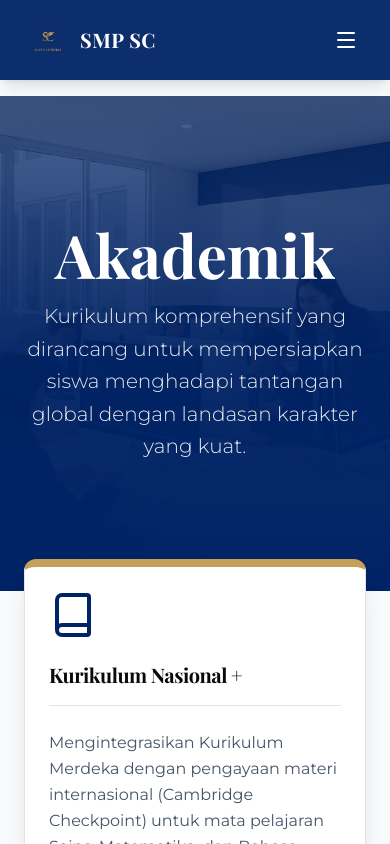
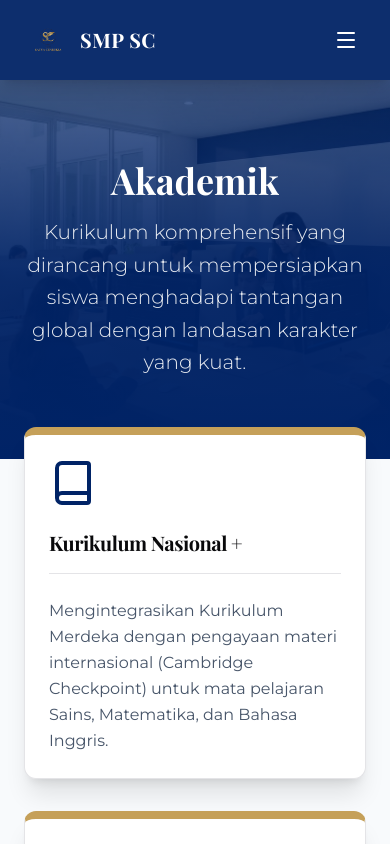
Before and after one commit to Rangga11268/siakad-smp, a React (Vite) app: page /academic in a window 390 px wide. Shown: the top 844 px of the page. Built offline with nearby package versions, Linux system fonts and the light colour scheme; a web font is replaced by a local one.

Commit message:
feat: add public contact, facilities, about, and academic pages.

```diff
--- a/src/pages/public/AboutPage.tsx
+++ b/src/pages/public/AboutPage.tsx
@@ -1,8 +1,8 @@
 const AboutPage = () => {
   return (
-    <div className="pt-24 bg-white min-h-screen">
+    <div className="pt-20 md:pt-24 bg-white min-h-screen">
       <div className="container mx-auto px-6 py-12">
-        <h1 className="font-serif text-5xl font-bold text-school-navy mb-8 text-center">
+        <h1 className="font-serif text-3xl md:text-5xl font-bold text-school-navy mb-8 text-center">
           Tentang Kami
         </h1>
         <div className="w-24 h-1 bg-school-gold mx-auto mb-16"></div>
--- a/src/pages/public/AcademicPage.tsx
+++ b/src/pages/public/AcademicPage.tsx
@@ -3,9 +3,9 @@ import { Card, CardContent, CardHeader, CardTitle } from "@/components/ui/card";
 
 const AcademicPage = () => {
   return (
-    <div className="pt-24 bg-slate-50 min-h-screen">
+    <div className="pt-20 md:pt-24 bg-slate-50 min-h-screen">
       {/* Hero for Academic - Updated with Image */}
-      <div className="relative bg-school-navy text-white py-32 text-center overflow-hidden">
+      <div className="relative bg-school-navy text-white py-20 md:py-32 text-center overflow-hidden">
         <div className="absolute inset-0">
           <img
             src="/img/AkademikIMG.webp"
@@ -15,7 +15,9 @@ const AcademicPage = () => {
           <div className="absolute inset-0 bg-gradient-to-t from-school-navy via-school-navy/80 to-transparent"></div>
         </div>
         <div className="relative z-10 container mx-auto px-6">
-          <h1 className="font-serif text-6xl font-bold mb-4">Akademik</h1>
+          <h1 className="font-serif text-4xl md:text-6xl font-bold mb-4">
+            Akademik
+          </h1>
           <p className="text-xl text-white/90 max-w-3xl mx-auto font-light leading-relaxed">
             Kurikulum komprehensif yang dirancang untuk mempersiapkan siswa
             menghadapi tantangan global dengan landasan karakter yang kuat.
--- a/src/pages/public/ContactPage.tsx
+++ b/src/pages/public/ContactPage.tsx
@@ -5,7 +5,7 @@ import { Mail, MapPin, Phone } from "lucide-react";
 
 const ContactPage = () => {
   return (
-    <div className="relative min-h-screen pt-24 bg-slate-50">
+    <div className="relative min-h-screen pt-20 md:pt-24 bg-slate-50">
       {/* Background with Overlay */}
       <div className="absolute top-0 w-full h-[50vh] bg-school-navy overflow-hidden">
         <img
@@ -17,7 +17,7 @@ const ContactPage = () => {
       </div>
 
       <div className="container relative z-10 mx-auto px-6 py-12">
-        <h1 className="font-serif text-5xl font-bold text-school-gold mb-16 text-center drop-shadow-md">
+        <h1 className="font-serif text-3xl md:text-5xl font-bold text-school-gold mb-16 text-center drop-shadow-md">
           Hubungi Kami
         </h1>
 
--- a/src/pages/public/FacilitiesPage.tsx
+++ b/src/pages/public/FacilitiesPage.tsx
@@ -38,9 +38,9 @@ const FacilitiesPage = () => {
   ];
 
   return (
-    <div className="pt-24 bg-white min-h-screen">
+    <div className="pt-20 md:pt-24 bg-white min-h-screen">
       <div className="container mx-auto px-6 py-12">
-        <h1 className="font-serif text-5xl font-bold text-school-navy mb-8 text-center">
+        <h1 className="font-serif text-3xl md:text-5xl font-bold text-school-navy mb-8 text-center">
           Fasilitas Sekolah
         </h1>
         <div className="w-24 h-1 bg-school-gold mx-auto mb-16"></div>
```
